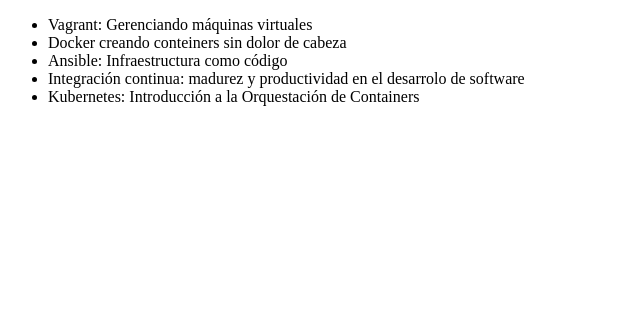
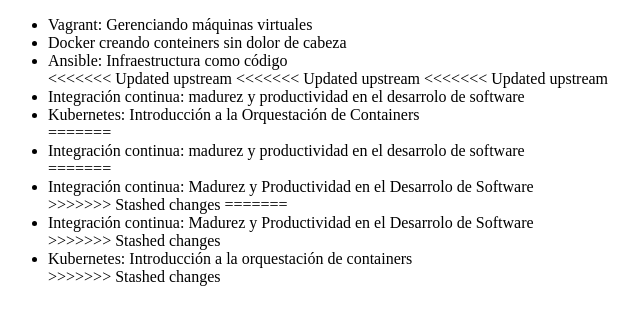
Before and after one commit to ManuelBelloTorres/Alura-git, a plain HTML site: page index.html in a window 1280 px wide. Shown: the whole page, without its empty margins (0-640 px from the left). Drawn offline with Linux system fonts and the light colour scheme.

Commit message:
Modificando el curso de la lista

```diff
--- a/index.html
+++ b/index.html
@@ -9,8 +9,21 @@
          <li> Vagrant: Gerenciando máquinas virtuales </li>
          <li> Docker creando conteiners sin dolor de cabeza</li>
          <li> Ansible: Infraestructura como código </li>
+<<<<<<< Updated upstream
+<<<<<<< Updated upstream
+<<<<<<< Updated upstream
          <li> Integración continua: madurez y productividad en el desarrolo de software </li>
          <li> Kubernetes: Introducción a la Orquestación de Containers</li>
+=======
+         <li> Integración continua: madurez y productividad en el desarrolo de software </li>
+=======
+         <li> Integración continua: Madurez y Productividad en el Desarrolo de Software </li>
+>>>>>>> Stashed changes
+=======
+         <li> Integración continua: Madurez y Productividad en el Desarrolo de Software </li>
+>>>>>>> Stashed changes
+         <li> Kubernetes: Introducción a la orquestación de containers</li>
+>>>>>>> Stashed changes
      </ul>
 </body>
 </html>
```
